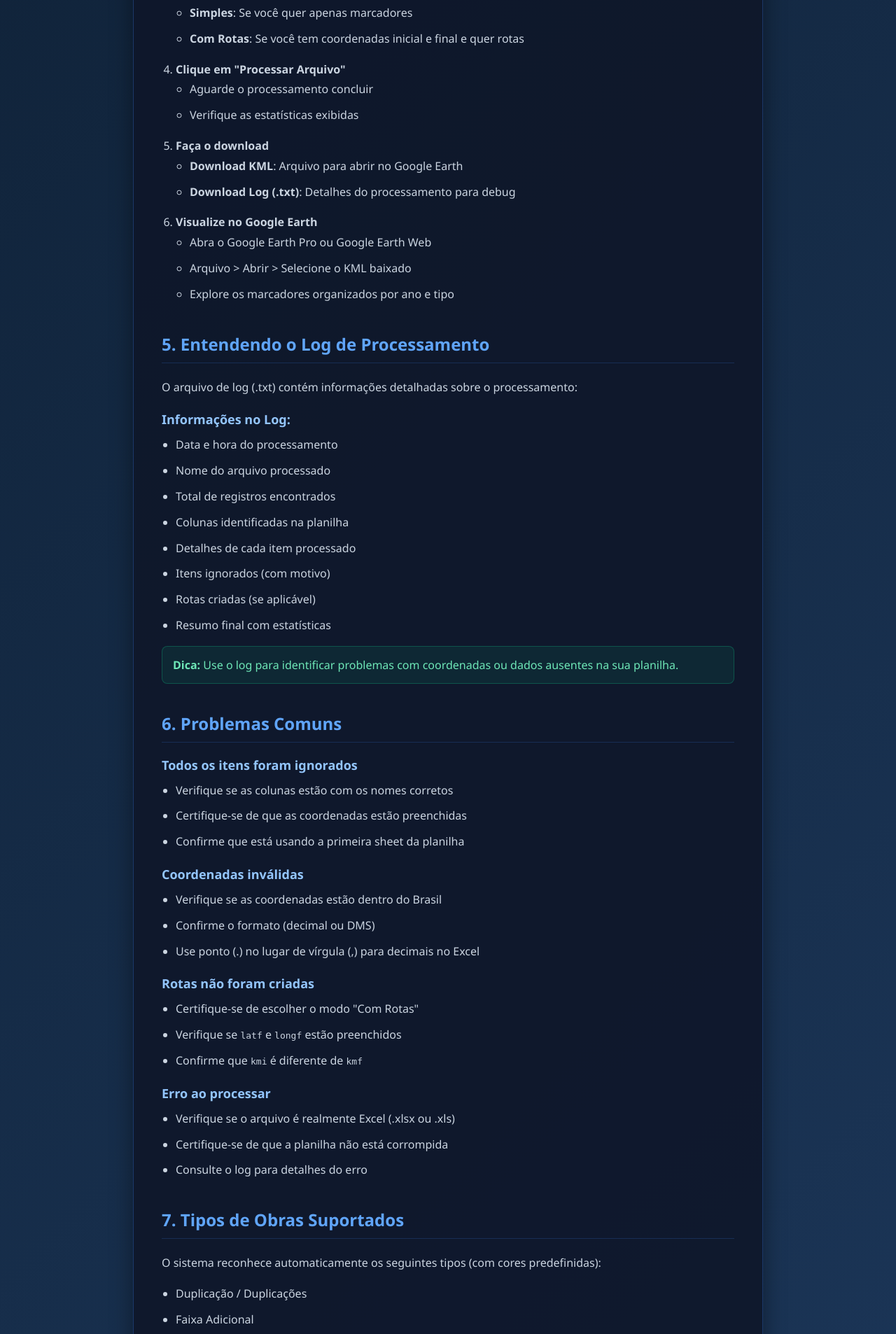
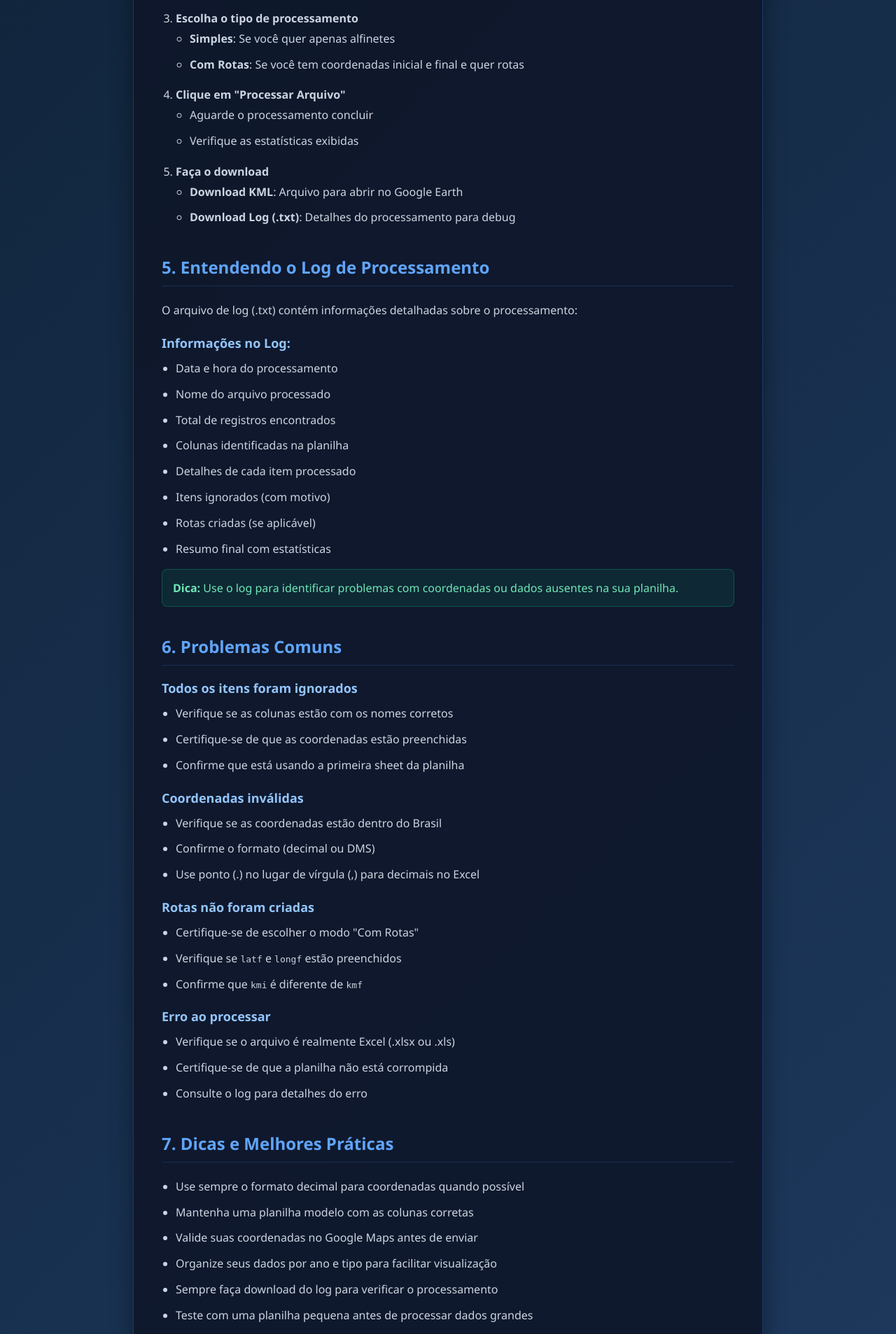
Before and after one commit to stereolovve/kmz_maker, a Django app: page /tutorial/ in a window 1280 px wide. Shown: the part 2200-4106 px from the top of the page at 70% size. Run offline with Django 4.2, Linux system fonts and the light colour scheme.

Commit message:
tutorial edit

```diff
--- a/obras/templates/tutorial.html
+++ b/obras/templates/tutorial.html
@@ -200,8 +200,8 @@
             <h2>1. Visão Geral</h2>
             <p>O Gerador de KML converte planilhas Excel de obras rodoviárias em arquivos KML para visualização no Google Earth. O sistema oferece dois modos de processamento:</p>
             <ul>
-                <li><strong>Simples</strong>: Cria apenas marcadores pontuais no mapa</li>
-                <li><strong>Com Rotas</strong>: Cria marcadores e rotas entre pontos usando Google Maps</li>
+                <li><strong>Simples</strong>: Cria apenas alfinetes no mapa</li>
+                <li><strong>Com Rotas</strong>: Cria alfinetes e rotas entre pontos usando a API do Google Maps</li>
             </ul>
         </div>
 
@@ -318,9 +318,10 @@
             <ol>
                 <li><strong>Prepare sua planilha Excel</strong>
                     <ul>
+                        <li>Formate a planilha base com os dados corretos</li>
                         <li>Certifique-se de que todas as colunas obrigatórias estão presentes</li>
                         <li>Verifique se as coordenadas estão em um formato válido</li>
-                        <li>Salve como .xlsx ou .xls</li>
+                        <li>Salve como .xlsx</li>
                     </ul>
                 </li>
 
@@ -333,7 +334,7 @@
 
                 <li><strong>Escolha o tipo de processamento</strong>
                     <ul>
-                        <li><strong>Simples</strong>: Se você quer apenas marcadores</li>
+                        <li><strong>Simples</strong>: Se você quer apenas alfinetes</li>
                         <li><strong>Com Rotas</strong>: Se você tem coordenadas inicial e final e quer rotas</li>
                     </ul>
                 </li>
@@ -352,13 +353,6 @@
                     </ul>
                 </li>
 
-                <li><strong>Visualize no Google Earth</strong>
-                    <ul>
-                        <li>Abra o Google Earth Pro ou Google Earth Web</li>
-                        <li>Arquivo > Abrir > Selecione o KML baixado</li>
-                        <li>Explore os marcadores organizados por ano e tipo</li>
-                    </ul>
-                </li>
             </ol>
         </div>
 
@@ -415,30 +409,10 @@
             </ul>
         </div>
 
-        <div class="section">
-            <h2>7. Tipos de Obras Suportados</h2>
-            <p>O sistema reconhece automaticamente os seguintes tipos (com cores predefinidas):</p>
-            <ul>
-                <li>Duplicação / Duplicações</li>
-                <li>Faixa Adicional</li>
-                <li>Obras de Contorno</li>
-                <li>Travessias Urbanas</li>
-                <li>Vias Marginais</li>
-                <li>Correções de traçado</li>
-                <li>Interseções</li>
-                <li>Retornos</li>
-                <li>Passarelas</li>
-                <li>OAEs</li>
-                <li>Áreas de Escape</li>
-                <li>Ciclovias</li>
-            </ul>
-            <div class="info">
-                <strong>Nota:</strong> Outros tipos também são aceitos e receberão cores geradas automaticamente.
-            </div>
-        </div>
+
 
         <div class="section">
-            <h2>8. Dicas e Melhores Práticas</h2>
+            <h2>7. Dicas e Melhores Práticas</h2>
             <ul>
                 <li>Use sempre o formato decimal para coordenadas quando possível</li>
                 <li>Mantenha uma planilha modelo com as colunas corretas</li>
@@ -451,12 +425,11 @@
         </div>
 
         <div class="section">
-            <h2>9. Suporte e Contato</h2>
+            <h2>8. Suporte e Contato</h2>
             <p>Para dúvidas ou problemas:</p>
             <ul>
                 <li>Consulte o arquivo de log para detalhes do erro</li>
-                <li>Acesse a documentação da API em <a href="/swagger/" style="color: #60a5fa;">/swagger/</a></li>
-                <li>Entre em contato com o suporte técnico da empresa</li>
+                <li>Entre em contato com o Lucas Diego para reportar o erro!</li>
             </ul>
         </div>
 
```
